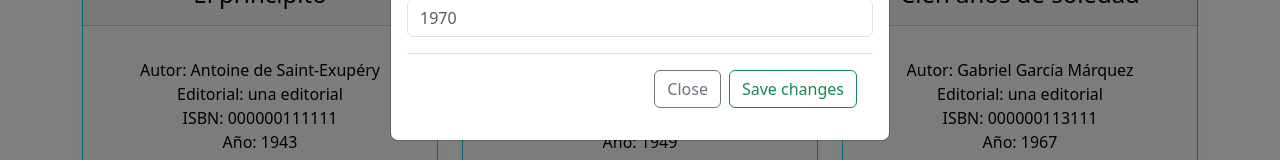
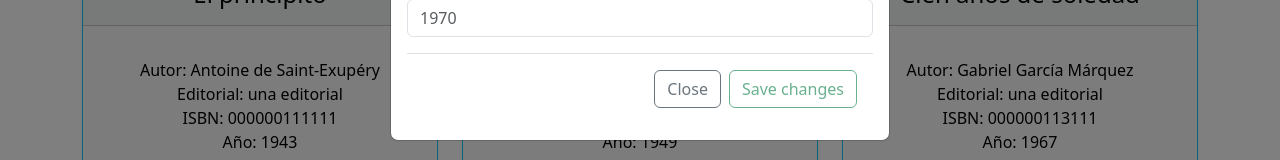
Before and after one commit to fedediclaudio/ucema_examplebiblioteca_front, an Angular app: page / in a window 1280 px wide. Both pictures are taken after a click on the button "Agregar nuevo libro". Shown: the part 558-718 px from the top of the page. Built offline with nearby package versions, Linux system fonts and the light colour scheme.

Commit message:
validaciones

```diff
--- a/src/app/main/book-list/book-list.component.html
+++ b/src/app/main/book-list/book-list.component.html
@@ -21,11 +21,23 @@
             <button type="button" class="btn-close" data-bs-dismiss="modal" aria-label="Close"></button>
           </div>
           <div class="modal-body">
-            <form [formGroup]="newCardForm" (ngSubmit)="onSubmit()">
+            <form [formGroup]="newLibroForm" (ngSubmit)="onSubmit()">
               <div class="mb-3">
                 <label for="tituloInput" class="form-label">Titulo</label>
                 <input type="text" class="form-control" id="tituloInput" placeholder="Cien años de soledad" required
                   formControlName="titulo">
+                  <div *ngIf="titulo.invalid && (titulo.dirty || titulo.touched)" class="alert alert-danger">
+
+                    <div *ngIf="titulo.errors?.['required']">
+                      Nombre es requerido.
+                    </div>
+                    <div *ngIf="titulo.errors?.['maxlength']">
+                      El nombre no puede exceder los 150 caracteres.
+                    </div>
+                    <div *ngIf="titulo.errors?.['minlength']">
+                      El nombre debe  exceder los 3 caracteres.
+                    </div>
+                  </div>
               </div>
               <div class="mb-3">
                 <label for="autorInput" class="form-label">Autor</label>
@@ -53,7 +65,7 @@
 
               <div class="modal-footer">
                 <button type="button" class="btn btn-outline-secondary" data-bs-dismiss="modal">Close</button>
-                <button type="submit" class="btn btn-outline-success" data-bs-dismiss="modal">Save changes</button>
+                <button type="submit" class="btn btn-outline-success" data-bs-dismiss="modal" [disabled]="!newLibroForm.valid">Save changes</button>
               </div>
             </form>
           </div>
@@ -65,7 +77,7 @@
 
   <div class="row m-3">
     <input type="text" class="form-control" placeholder="Buscar libro..." [(ngModel)]="filtro"
-      (ngModelChange)="changeFiltro()">
+      (ngModelChange)="changeFiltro()" >
   </div>
 
 
--- a/src/app/main/book-list/book-list.component.ts
+++ b/src/app/main/book-list/book-list.component.ts
@@ -17,12 +17,12 @@
 
   filtro: string = '';
 
-  newCardForm = new FormGroup ({
-    titulo: new FormControl(''),
-    autor: new FormControl(''),
-    editorial: new FormControl(''),
-    isbn: new FormControl(''),
-    anioPublicacion: new FormControl(''),
+  newLibroForm = new FormGroup ({
+    titulo: new FormControl('', [Validators.required, Validators.minLength(3), Validators.maxLength(150)]),
+    autor: new FormControl('', [Validators.required, Validators.minLength(3), Validators.maxLength(100)]),
+    editorial: new FormControl('', [Validators.required, Validators.minLength(3), Validators.maxLength(100)]),
+    isbn: new FormControl('', [Validators.required, Validators.pattern('^[0-9]{13}$')]), // [0-9]{13} -> 13 dígitos [0-9]
+    anioPublicacion: new FormControl('', [Validators.required, Validators.min(1500), Validators.max(2024)]),
     estado: new FormControl('Disponible')
   })
 
@@ -32,15 +32,17 @@
 
   onSubmit() {
     let libro: Libro = new Libro(
-      this.newCardForm.value.titulo!,
-      this.newCardForm.value.autor!,
-      this.newCardForm.value.editorial!,
-      this.newCardForm.value.isbn!,
-      Number(this.newCardForm.value.anioPublicacion)!,
-      this.newCardForm.value.estado!
+      this.newLibroForm.value.titulo!,
+      this.newLibroForm.value.autor!,
+      this.newLibroForm.value.editorial!,
+      this.newLibroForm.value.isbn!,
+      Number(this.newLibroForm.value.anioPublicacion)!,
+      this.newLibroForm.value.estado!
     );
     console.log(libro);
     this.libros?.push(libro); // Agrega el libro al array de libros
-    this.newCardForm.reset(); // Resetea el formulario
+    this.newLibroForm.reset(); // Resetea el formulario
   }
+
+  get titulo() { return this.newLibroForm.controls["titulo"] }
 }
```
